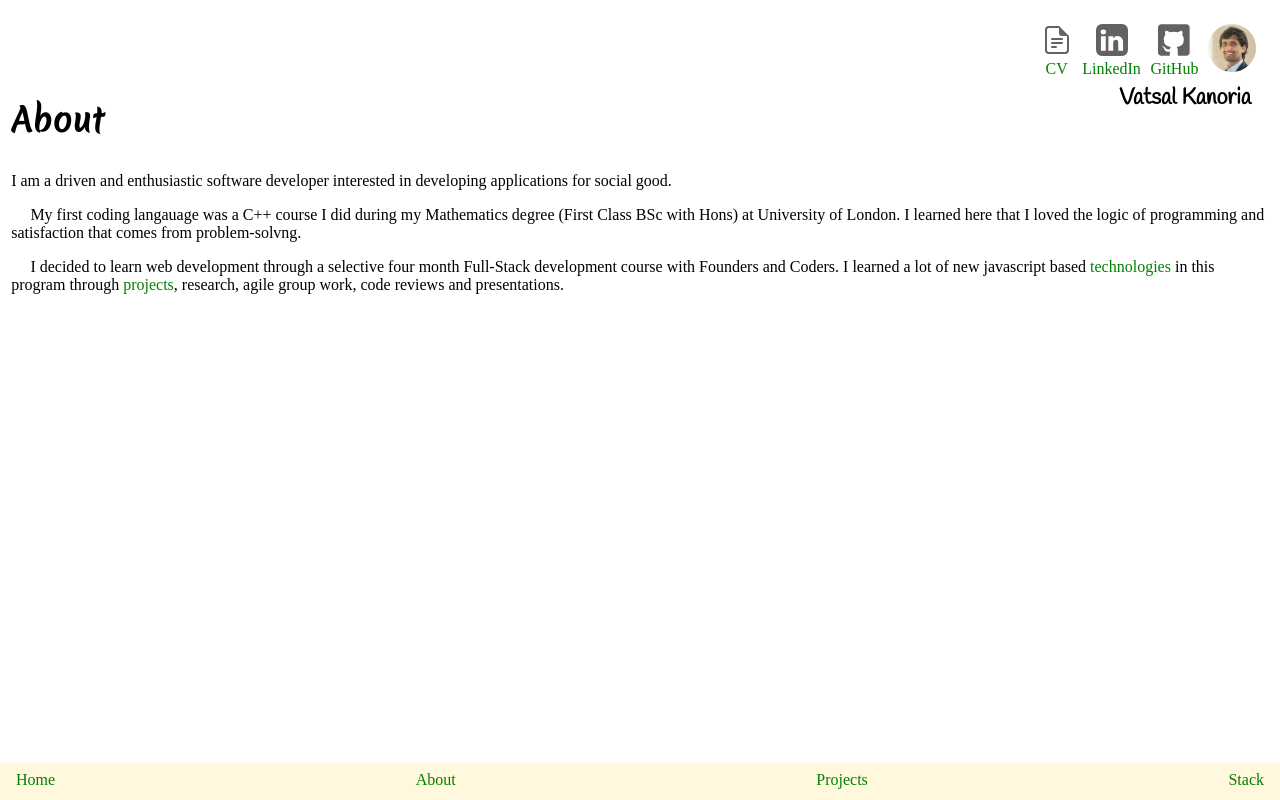
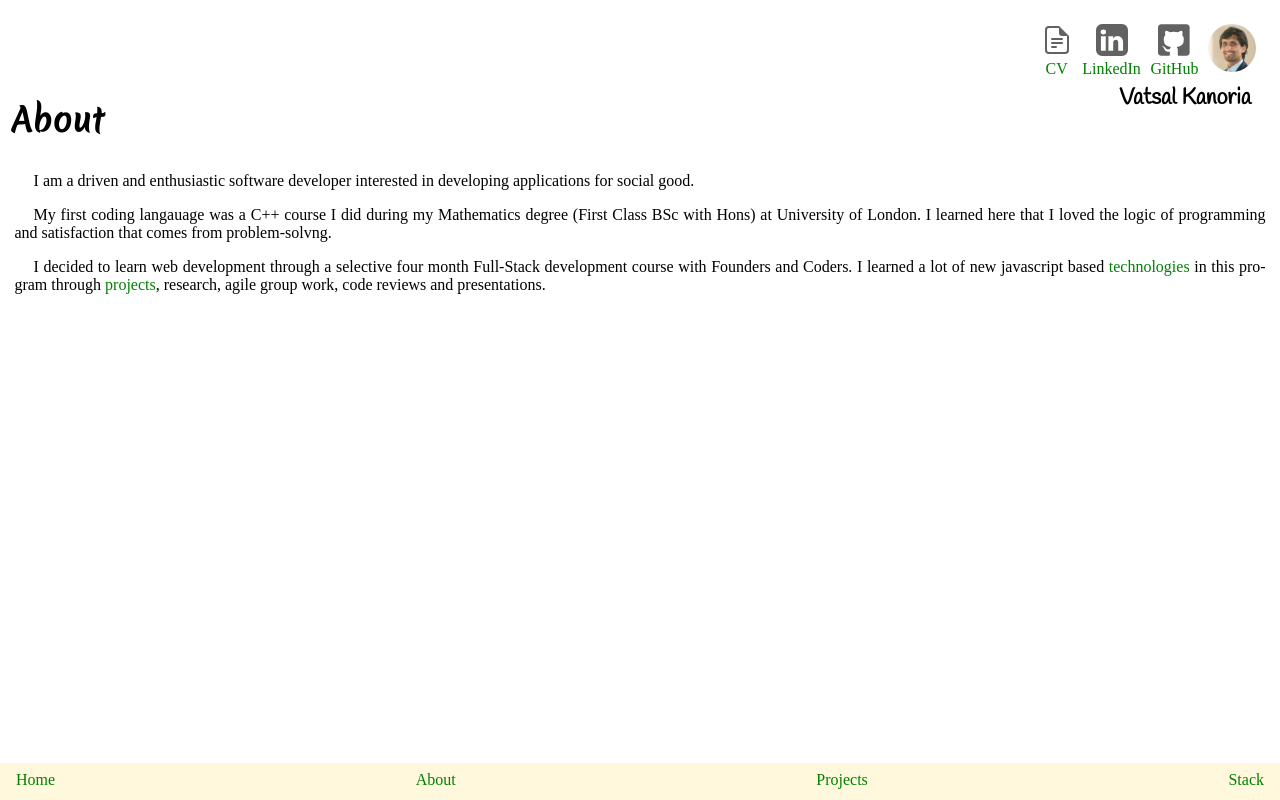
Before and after one commit to VatsKan/portfolio, a React (Create React App) app: page /about in a window 1280 px wide. Built offline with nearby package versions, Linux system fonts and the light colour scheme.

Commit message:
small style adjustment to paras

```diff
--- a/src/components/About.js
+++ b/src/components/About.js
@@ -7,12 +7,14 @@ import Header from './shared/Header.js'
 
 const Para = styled.p`
   text-indent: 1.2rem;
-  padding: 0 0.2rem 0 0.2rem;
+  padding: 0 0.4rem 0 0.4rem;
+  text-align: justify;
+  hyphens: auto;
 `
 
-const FirstPara = styled(Para)`
-  text-indent: 0;
-`
+// const FirstPara = styled(Para)`
+//   text-indent: 0;
+// `
 
 const LastPara = styled(Para)`
   margin: 0 0 3rem 0;
@@ -21,15 +23,16 @@ const LastPara = styled(Para)`
 const Link = styled.a`
   text-decoration: none;
   color: green;
+  hyphens: none;
 `
 
 export default function About(){
   return <>
     <Header title={"About"} />
-    <FirstPara>
+    <Para>
     I am a driven and enthusiastic software developer interested in developing
     applications for social good.
-    </FirstPara>
+    </Para>
     <Para>
     My first coding langauage was a C++ course I did during my Mathematics degree
     (First Class BSc with Hons) at University of London. I learned here that I loved
```
